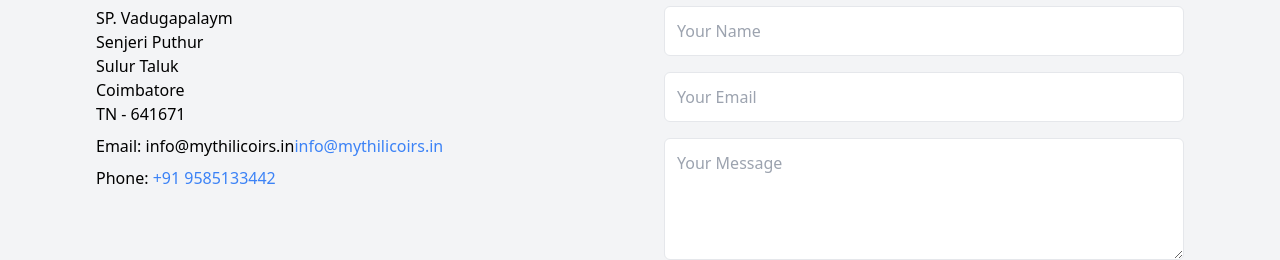
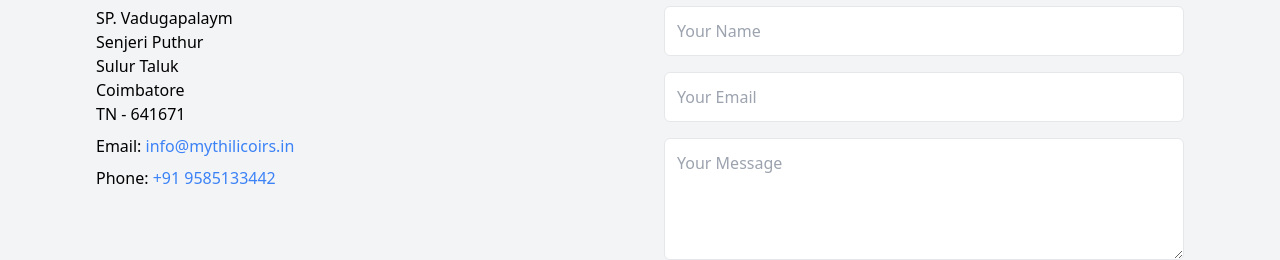
Before and after one commit to kavin-prasath-mg/mythilicoirs-website, a React (Vite) app: page / in a window 1280 px wide. Shown: the part 3860-4120 px from the top of the page. Built offline with nearby package versions, Linux system fonts and the light colour scheme; no server answers.

Commit message:
Double email id rectified

```diff
--- a/src/Components/Contact/Contact.jsx
+++ b/src/Components/Contact/Contact.jsx
@@ -32,7 +32,7 @@
               TN - 641671<br />
             </p>
             <p className="mb-2">
-              Email: {"info@mythilicoirs.in"}
+              Email: {" "}
               <a
                 href="mailto:info@mythilicoirs.in"
                 className="text-blue-500 hover:underline"
```
